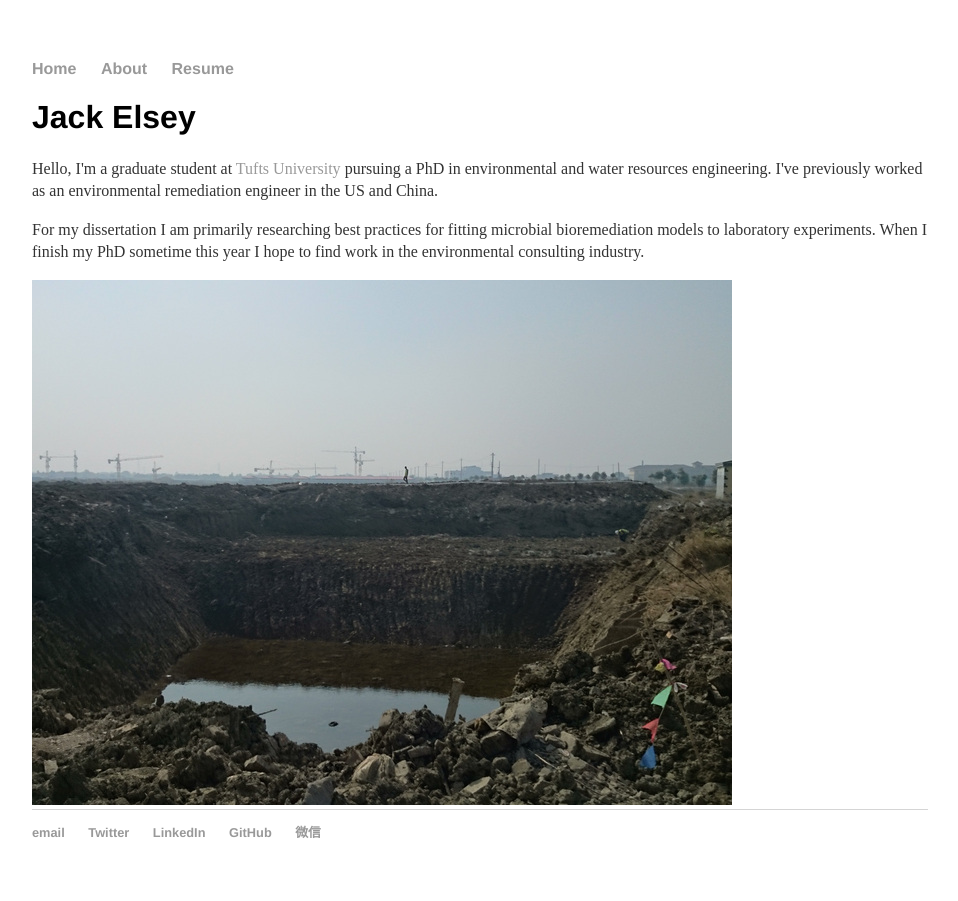
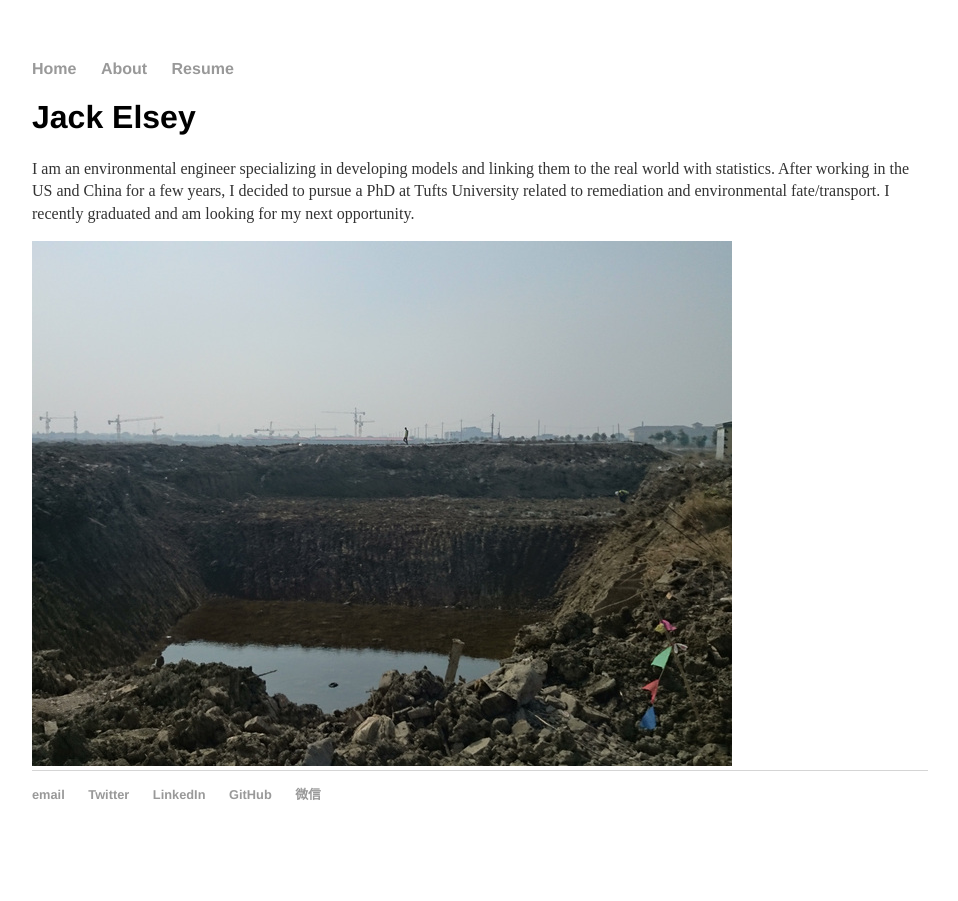
Before and after one commit to JackElsey/JackElsey.github.io, a Jekyll site: the page built from index.html, in a window 1280 px wide. Shown: the whole page, without its empty margins (160-1118 px from the left). Built offline with Jekyll 4.4.1, drawn with Linux system fonts in a browser that asks for light colours.

Commit message:
update photo and blurb

```diff
--- a/about/index.html
+++ b/about/index.html
@@ -6,6 +6,6 @@ title: About Me
 	<h1>About</h1>
 	<img src="/assets/images/portrait_500.jpg" alt="Jack Elsey" style="width:400px;">
 
-	<p>I am an environmental engineer specializing in developing models and linking them to the real world with statistics.	In my free time I enjoy learning Chinese, lifting weights, and <a href="https://lichess.org/@/bu_zhi_suo_cuo">losing at chess</a>.
+	<p>In my free time I enjoy learning Chinese, lifting weights, and <a href="https://lichess.org/@/bu_zhi_suo_cuo">losing at chess</a>.
 	</p>
 </div>
--- a/index.html
+++ b/index.html
@@ -4,9 +4,8 @@ title: Jack Elsey
 ---
 <div class="blurb">
 <h1>Jack Elsey</h1>
-<p>Hello, I'm a graduate student at <a href="http://engineering.tufts.edu/cee/">Tufts University</a> pursuing a PhD in environmental and water resources engineering. I've previously worked as an environmental remediation engineer in the US and China.</p>
 
-<p>For my dissertation I am primarily researching best practices for fitting microbial bioremediation models to laboratory experiments. When I finish my PhD sometime this year I hope to find work in the environmental consulting industry.</p>
+<p>I am an environmental engineer specializing in developing models and linking them to the real world with statistics. After working in the US and China for a few years, I decided to pursue a PhD at Tufts University related to remediation and environmental fate/transport. I recently graduated and am looking for my next opportunity.</p>
 
 <img src="/assets/images/pit.jpg" style="width:700px;height:525px">
 </div><!-- /.blurb -->
```
Also changed, not shown: assets/images/portrait_500.jpg.
